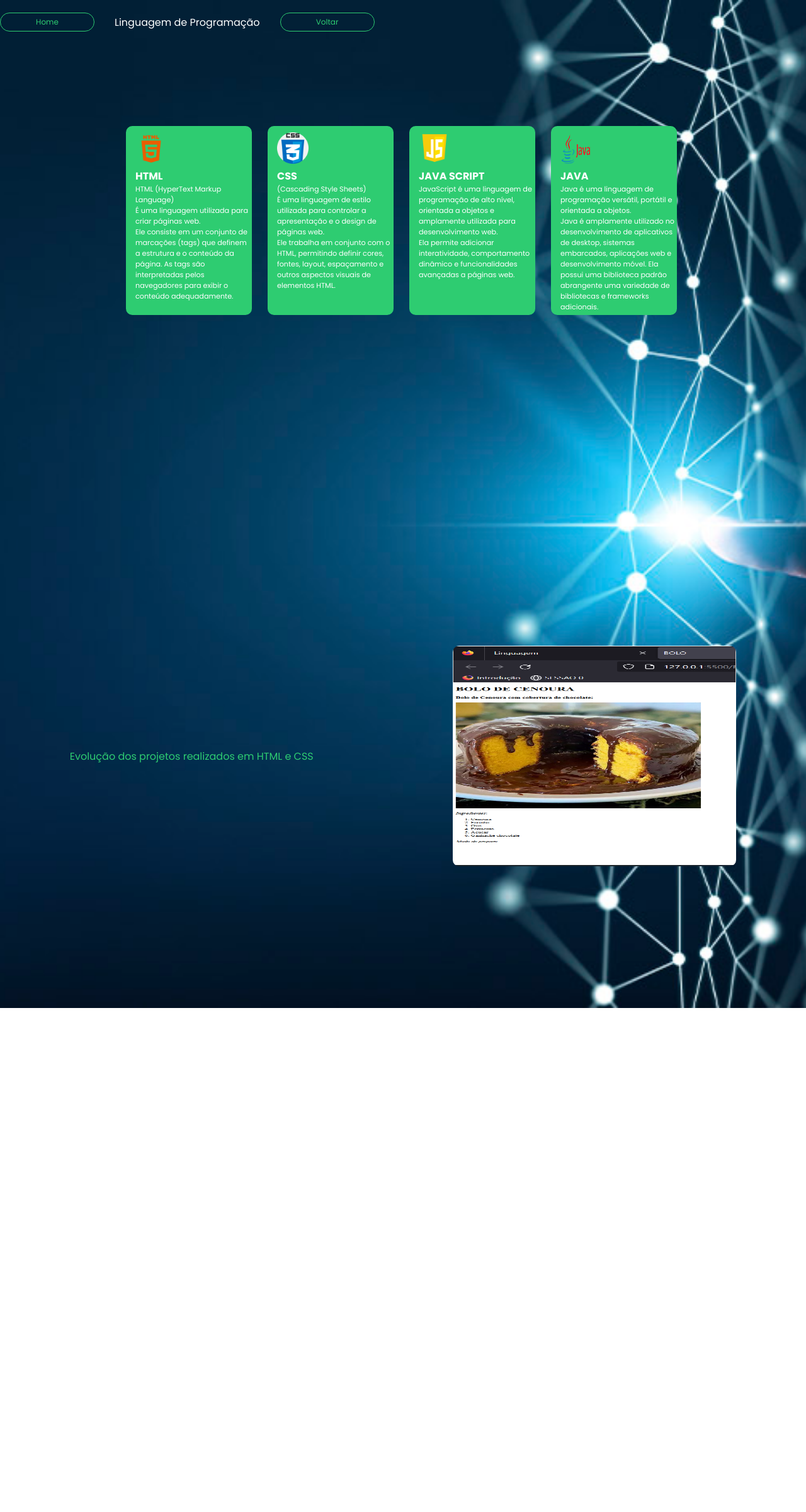
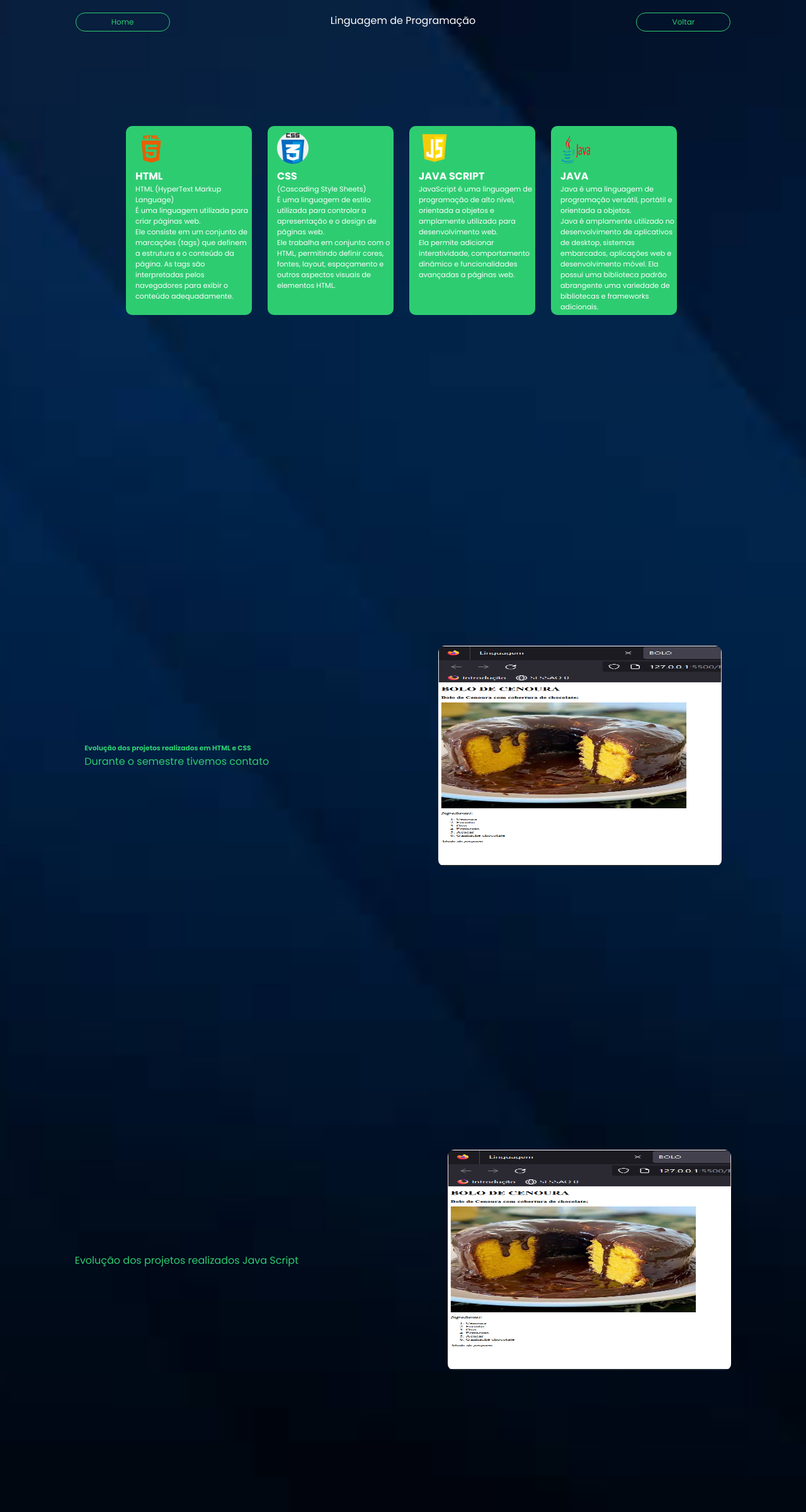
Before and after one commit to Leticiamatos22/avaliacaoFinal, a plain HTML site: page Linguagem/Linguagem.html in a window 1280 px wide. Shown: the whole page at 63% size. Before the commit the page ends 1600 px from the top, so only its background shows below. Drawn offline with Linux system fonts and the light colour scheme.

Commit message:
atualizado

```diff
--- a/Linguagem/Linguagem.html
+++ b/Linguagem/Linguagem.html
@@ -13,12 +13,11 @@
     <div class="background">
         <header>
             <nav>
-                <a href="/Linguagem/Linguagem.html"><button>Home</i></button></a>
+                <a  href="/Index/index.html"><button>Home</button></a>
 
                 <li>Linguagem de Programação</li>
 
                 <a href="/Linguagem/Linguagem.html"><button>Voltar</button></a>
-
 
 
             </nav>
@@ -46,7 +45,7 @@
                         </div>
                     </a>
 
-                    <a href="tela2">
+                    <a href="#tela2">
                     <div class="card blue">
 
                         <div>
@@ -65,6 +64,7 @@
                     </div>
                     </a>
 
+                    <a href="#tela3">
                     <div class="card green">
                         <div>
                             <img id="figuras" src="./Image/logo-javascript-icon-1024.png">
@@ -79,6 +79,7 @@
                         </div>
 
                     </div>
+                    </a>
 
                     <div class="card green">
                         <div>
@@ -105,7 +106,8 @@
 
                     <div class="texto">
 
-                        <p>Evolução dos projetos realizados em HTML e CSS</p>
+                        <h6>Evolução dos projetos realizados em HTML e CSS</h6>
+                        <p>Durante o semestre tivemos contato </p>
 
                     </div>
 
@@ -131,6 +133,44 @@
                 </div>
             </section>
 
+            <section id="tela3">
+                <div class="projetosJavaScript">
+
+                    <div class="texto">
+
+                        <p>Evolução dos projetos realizados Java Script</p>
+
+                    </div>
+
+                   <div class="scroll-snap-cartao">
+
+                        <div class="slide vermelho">
+                            <img id="projetoss" src="/Image/bolo.png">
+                        </div>
+
+                        <div class="slide azul">
+                            <img id="projetoss" src="./Image/curriculo.jpg">
+                        </div>
+
+                        <div class="slide verde">
+                            <img id="projetoss" src="./Image/Sem título.jpg">
+                        </div>
+
+                        <div class="slide amarelo">
+                            <img id="projetoss" src="./Image/cal.jpg">
+                        </div>
+
+                    </div>
+                </div>
+
+
+
+
+
+
+
+            </section>
+
         </main>
 
     </div>
--- a/Linguagem/linguagem.css
+++ b/Linguagem/linguagem.css
@@ -16,7 +16,7 @@ body {
 
 .background {
   background: linear-gradient(rgba(0, 0, 0, 0.5), rgba(0, 0, 0, 0.5));
-  background-image: url(/Image/inovacao-e-tecnologia.jpg);
+  background-image: url(/Linguagem/Image/istockphoto-1335422806-612x612.jpg);
   background-size: cover;
   background-position: center;
   width: 100%;
@@ -25,24 +25,17 @@ body {
 
 header {
   display: flex;
-  gap: 350px;
-  width: 100vw;
-  align-items: center;
-  text-align: center;
-  padding-top: 1rem;
   position: fixed;
   padding-top: 20px;
-  z-index: 999;
+  align-items: center;
   color: #ffffff;
-
 }
 
 nav {
+  display: flex;
   justify-content: space-around;
-  display: flex;
-  gap: 2rem;
-  align-items: center;
-
+  gap: 1rem;
+  width: 100vw;
 }
 
 .logo {
@@ -191,3 +184,18 @@ button:hover {
   color: white;
   font-weight: 700;
 }
+
+
+.tela3 {
+  width: 100%;
+  height: 100vh;
+}
+
+.projetosJavaScript{
+  width: 100vw;
+  height: 100vh;
+  display: flex;
+  justify-content: space-around;
+  align-items: center;
+  color: #ffffff;
+}
```
Also changed, not shown: Index/index.html (+1 -1 lines), Linguagem/Image/istockphoto-1335422806-612x612.jpg (added).
